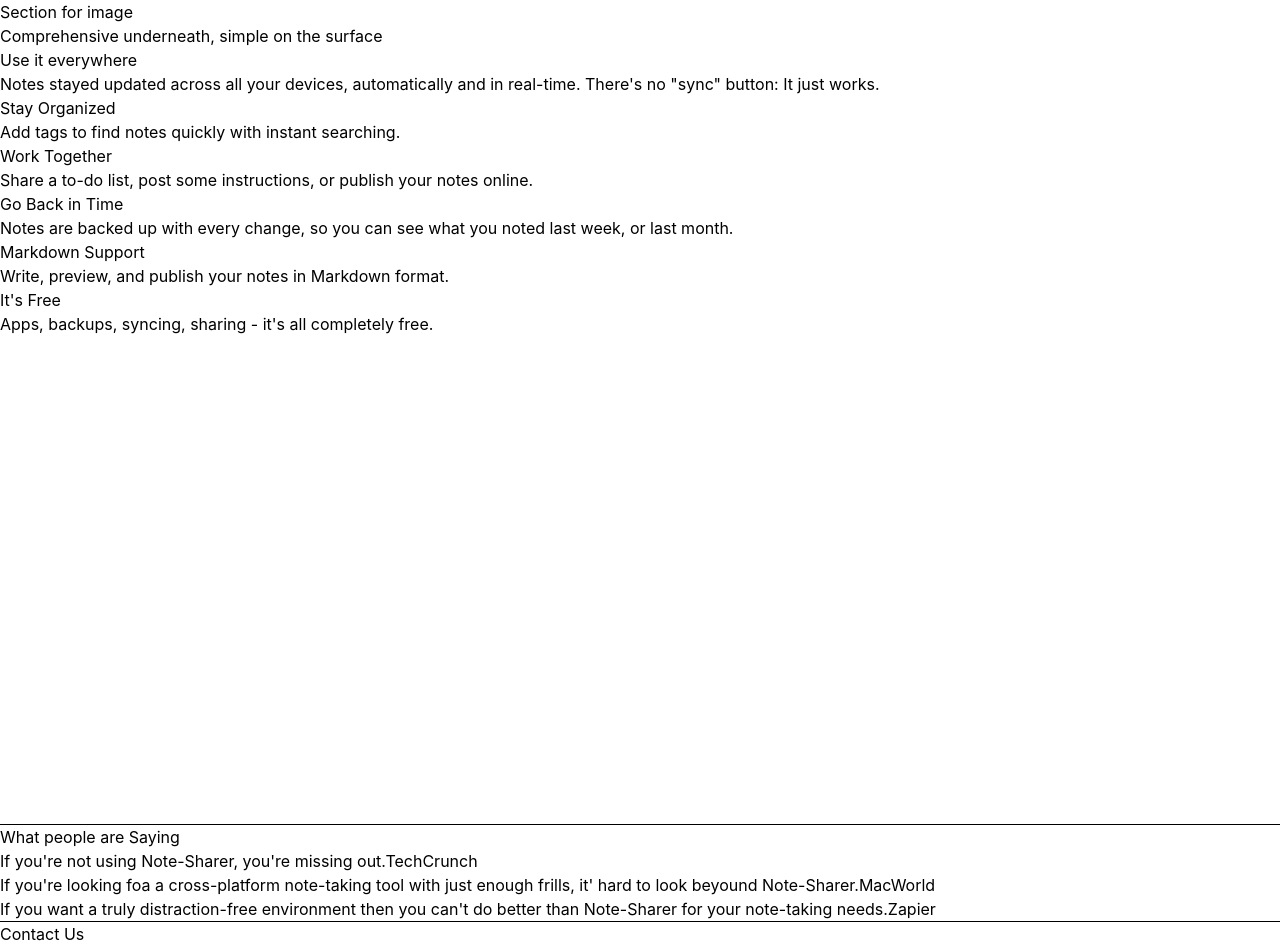
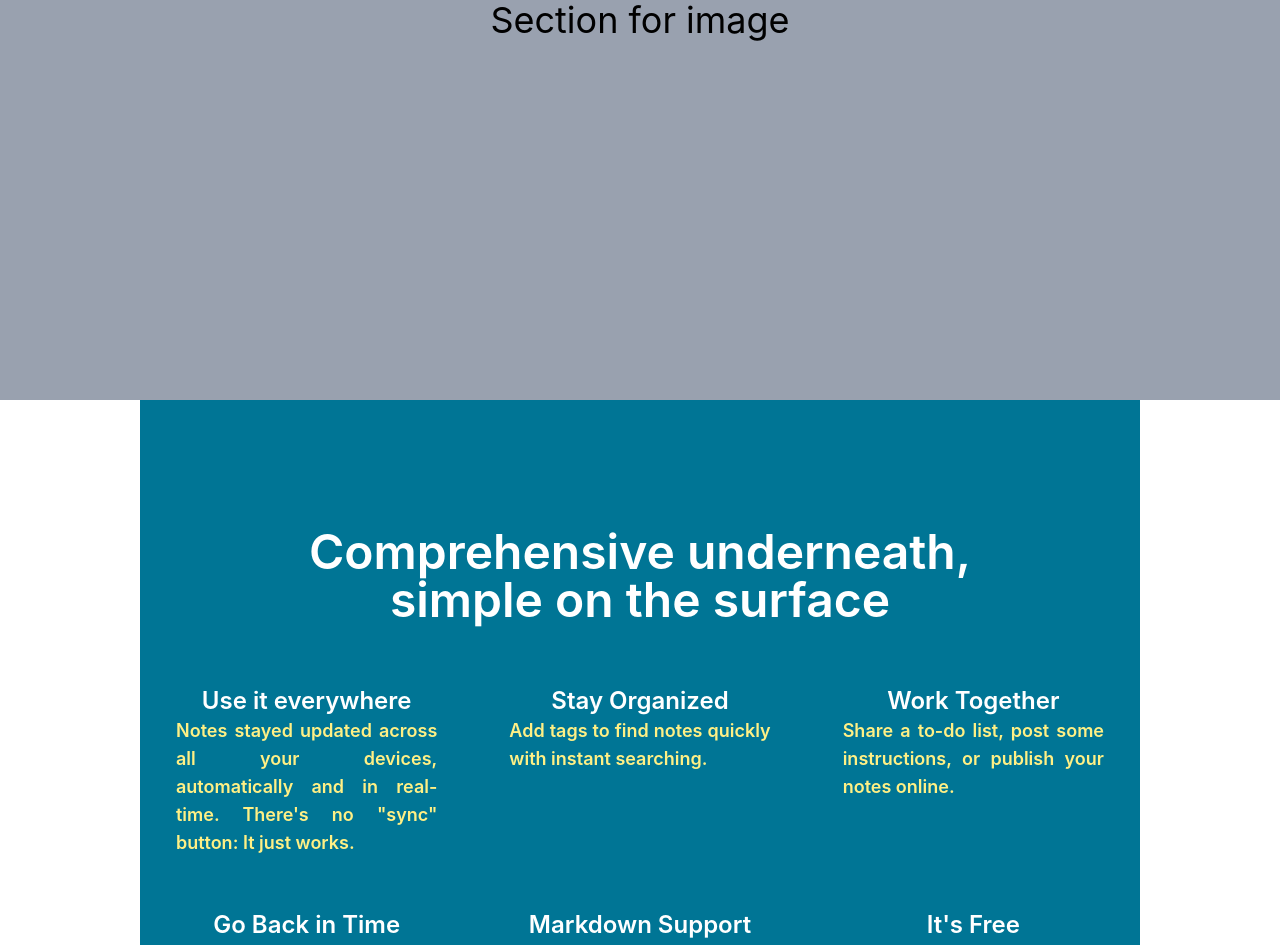
Before and after one commit to yashukaSan/Note-sharing-app, a React (Vite) app in the folder client/: page / in a window 1280 px wide. Shown: the part 800-1745 px from the top of the page. Built offline with nearby package versions, Linux system fonts and the light colour scheme.

Commit message:
Style the Features section

```diff
--- a/client/components/MainPage.tsx
+++ b/client/components/MainPage.tsx
@@ -5,6 +5,11 @@
 import { motion, useScroll, useMotionValueEvent } from "motion/react";
 import { useState } from "react";
 import Typewriter from 'typewriter-effect';
+
+type FeatureBox ={
+  h5: string,
+  p: string
+};
 
 export default function MainPage():JSX.Element {
   const { scrollY } = useScroll();
@@ -18,6 +23,33 @@
       setHidden(false);
     }
   });
+
+  const featureBox: FeatureBox[] = [
+    {
+      h5: "Use it everywhere",
+      p: `Notes stayed updated across all your devices, automatically and in real-time. There's no "sync" button: It just works.`,
+    },
+    {
+      h5: "Stay Organized",
+      p: "Add tags to find notes quickly with instant searching.",
+    },
+    {
+      h5: "Work Together",
+      p: "Share a to-do list, post some instructions, or publish your notes online.",
+    },
+    {
+      h5: "Go Back in Time",
+      p: "Notes are backed up with every change, so you can see what you noted last week, or last month.",
+    },
+    {
+      h5: "Markdown Support",
+      p: "Write, preview, and publish your notes in Markdown format.",
+    },
+    {
+      h5: "It's Free",
+      p: "Apps, backups, syncing, sharing - it's all completely free.",
+    },
+  ];
 
   const signUpButtonClass = `border-12 m-auto min-w-50 min-h-20 rounded-4xl font-extrabold text-2xl text-blue-400 bg-white
      hover:text-white hover:bg-blue-400 hover:border-white hover:shadow-xl hover:shadow-blue-400
@@ -35,6 +67,7 @@
       >
         <Header />
       </motion.div>
+
       <section className="h-screen pt-30 bg-[#393940] grid items-center">
         <h1 className="text-4xl text-center text-[#dddddd] font-bold font-serif ">
           Make Note Sharing Easy with
@@ -59,48 +92,36 @@
           <Link to="/register">Sign Up Now</Link>
         </button>
       </section>
-      <section>Section for image</section>
-      <section className="h-screen">
-        <h1>Comprehensive underneath, simple on the surface</h1>
-        <ul>
-          <li>
-            <h5>Use it everywhere</h5>
-            <p>
-              Notes stayed updated across all your devices, automatically and in
-              real-time. There&apos;s no &quot;sync&quot; button: It just works.
-            </p>
-          </li>
-          <li>
-            <h5>Stay Organized</h5>
-            <p>Add tags to find notes quickly with instant searching.</p>
-          </li>
-          <li>
-            <h5>Work Together</h5>
-            <p>
-              Share a to-do list, post some instructions, or publish your notes
-              online.
-            </p>
-          </li>
-          <li>
-            <h5>Go Back in Time</h5>
-            <p>
-              Notes are backed up with every change, so you can see what you
-              noted last week, or last month.
-            </p>
-          </li>
-          <li>
-            <h5>Markdown Support</h5>
-            <p>Write, preview, and publish your notes in Markdown format.</p>
-          </li>
-          <li>
-            <h5>It's Free</h5>
-            <p>
-              Apps, backups, syncing, sharing - it&apos;s all completely free.
-            </p>
-          </li>
+
+      <section className="h-[50vh] bg-gray-400 text-4xl text-center " >Section for image</section>
+
+      <section className="h-screen max-w-250 m-auto bg-cyan-700 text-2xl flex flex-col justify-center gap-12 item-center text-center text-yellow-300 font-semibold ">
+        <h1 className="text-5xl text-white" >Comprehensive underneath,<br/> simple on the surface</h1>
+        <ul className="grid h-[70%] md:h-[50%] grid-cols-3 px-6 gap-12" >
+          {
+            featureBox.map((item,ind)=> {
+              return (
+                <motion.li
+                  initial={{ opacity: 0, x:"50%", y:"20%" }}
+                  whileInView={{ opacity:1, x: 0 }}
+                  exit={{x:"50%"}}
+                  transition={{ type: "spring", damping: 500, stiffness: 500 }}
+                  className="md:h-[25%] h-[40%] p-1 text-justify hover:bg-cyan-600 animation items-center duration-600 rounded-t-xl "
+                  key={`list-${ind}`}
+                >
+                  <h5 className="text-white text-2xl text-center ">
+                    {item.h5}
+                  </h5>
+                  <p className="text-yellow-200 text-lg hover:bg-cyan-800 h-[12.5vh] rounded-b-xl px-2 ">
+                    {item.p}
+                  </p>
+                </motion.li>
+              );
+            })
+          }
         </ul>
       </section>
-      <hr />
+
       <section>
         <h1>What people are Saying</h1>
         <ul>
@@ -126,7 +147,7 @@
           </li>
         </ul>
       </section>
-      <hr />
+
       <Footer />
     </main>
   );
```
